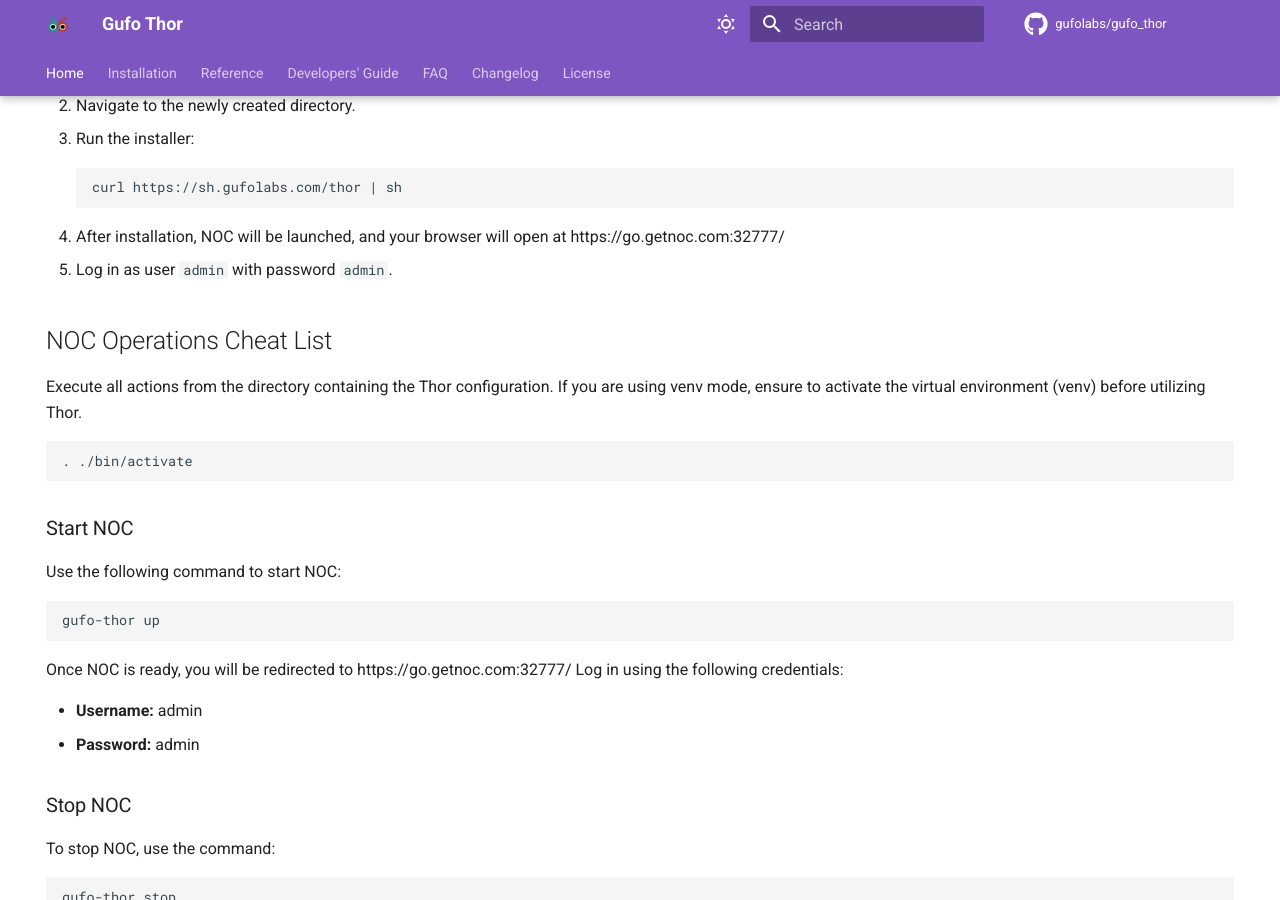
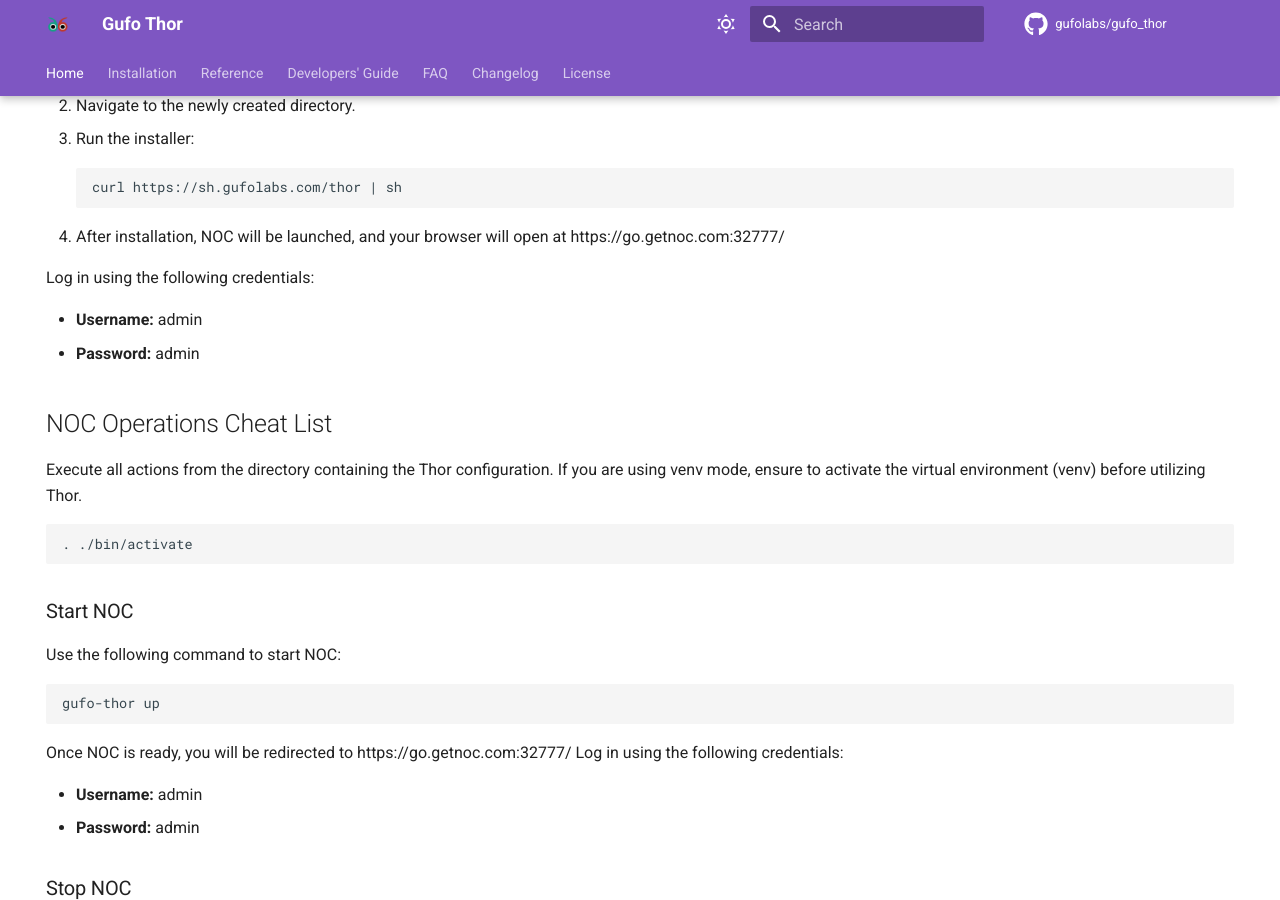
Before and after one commit to gufolabs/gufo_thor, an MkDocs documentation site: the page built from docs/index.md, in a window 1280 px wide and 900 px high, scrolled down 1025 px. Built offline with MkDocs 1.6.1 and Material for MkDocs 9.7.7, drawn with Linux system fonts in a browser that asks for light colours; comment, search, counter and statistics services are not loaded.

Commit message:
docs: Fancy format of the initial credentials.

````diff
--- a/docs/index.md
+++ b/docs/index.md
@@ -34,7 +34,11 @@
   ```
 4. After installation, NOC will be launched,
    and your browser will open at  https://go.getnoc.com:32777/
-5. Log in as user `admin` with password `admin`.
+
+Log in using the following credentials:
+
+- **Username:** admin
+- **Password:** admin
 
 ## NOC Operations Cheat List
 
````
